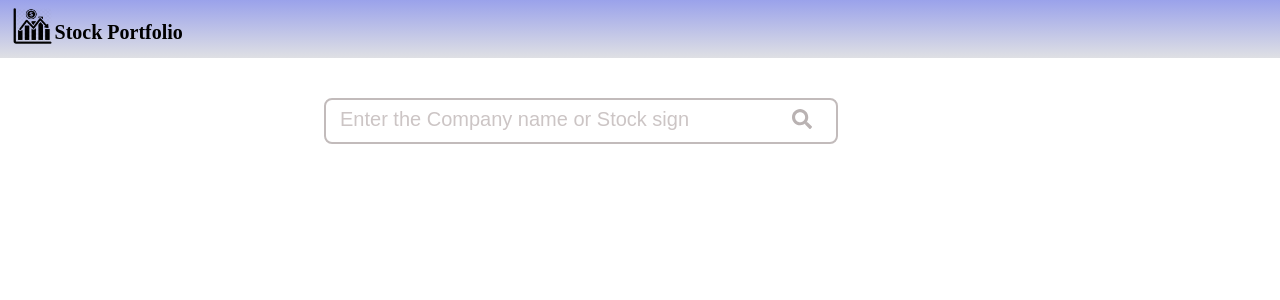
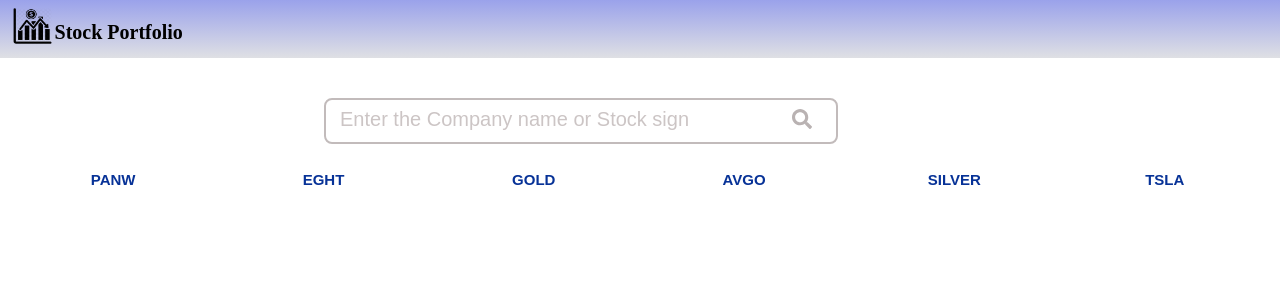
Before and after one commit to Mkalluri92/Stocks, a React app: page / in a window 1280 px wide. Shown: the top 300 px of the page. Built offline with nearby package versions, Linux system fonts and the light colour scheme.

Commit message:
added main stock

```diff
--- a/src/App.js
+++ b/src/App.js
@@ -2,6 +2,7 @@ import React, { Component } from 'react';
 import './App.css';
 import Search from '././components/Search/Search';
 import Header from '././components/Header/Header';
+import StockDetails from '././components/StockDetails/StockDetails';
 
 class App extends Component {
   render() {
@@ -9,7 +10,7 @@ class App extends Component {
       <React.Fragment>
         <Header></Header>
         <Search></Search>
-
+        <StockDetails showStock="main"></StockDetails>
       </React.Fragment>
     )
   }
--- /dev/null
+++ b/src/components/Stockdetails/MainStock/MainStock.js
@@ -0,0 +1,11 @@
+import React from 'react';
+import classes from './MainStock.module.css';
+
+
+const MainStock = (props) => {
+    return (
+            <span className={classes.mainstock}>{props.name}</span>
+    )
+}
+
+export default MainStock
--- /dev/null
+++ b/src/components/Stockdetails/MainStock/MainStock.module.css
@@ -0,0 +1,12 @@
+.mainstock {
+    display: inline-block;
+    color: rgb(7, 50, 151);
+    font-size: 15px;
+    font-weight: bold;
+    width: 13%;
+    height: 20%;
+    padding: 10px;
+    margin: 13px;
+    text-align: center;
+    font-family: Arial, Helvetica, sans-serif;
+}
--- a/src/components/Stockdetails/Stockdetails.js
+++ b/src/components/Stockdetails/Stockdetails.js
@@ -0,0 +1,21 @@
+import React from 'react';
+import MainStock from './MainStock/MainStock';
+
+const StockDetails = (props) => {
+    return (
+        <div>
+            {props.showStock == "main" ?
+            <div>
+            <MainStock name="PANW"/>
+            <MainStock name="EGHT"/>
+            <MainStock name="GOLD"/>
+            <MainStock name="AVGO"/>
+            <MainStock name="SILVER"/>
+            <MainStock name="TSLA"/>
+            </div>:
+            <h1>hi</h1>}
+        </div>
+    )
+}
+
+export default StockDetails;
```
